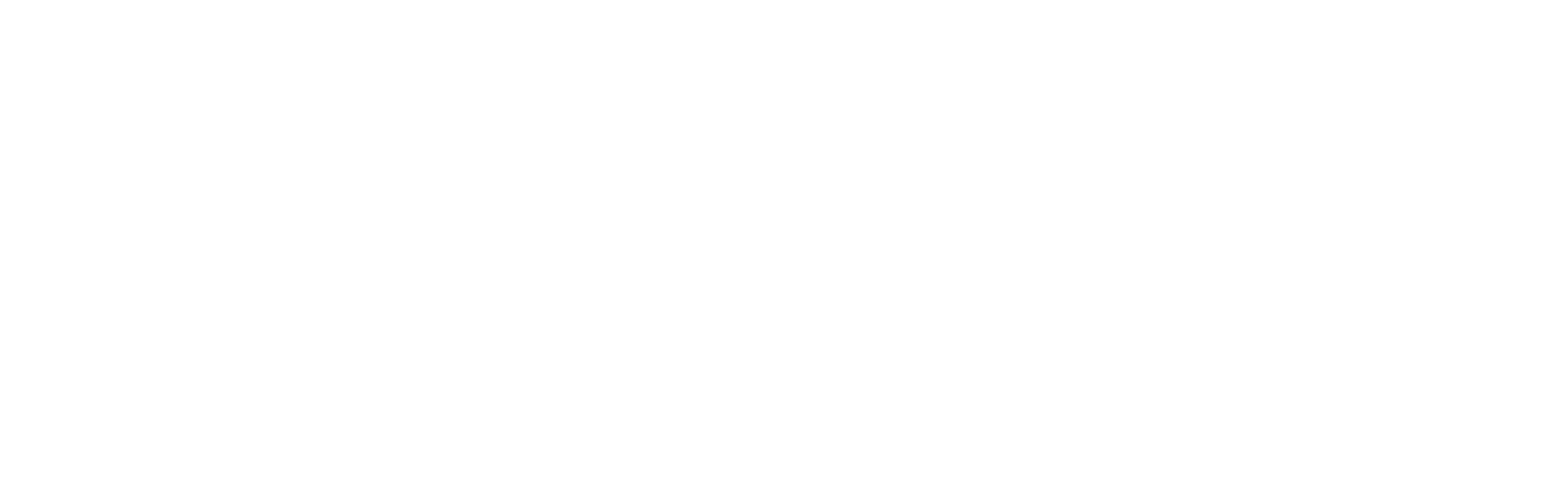
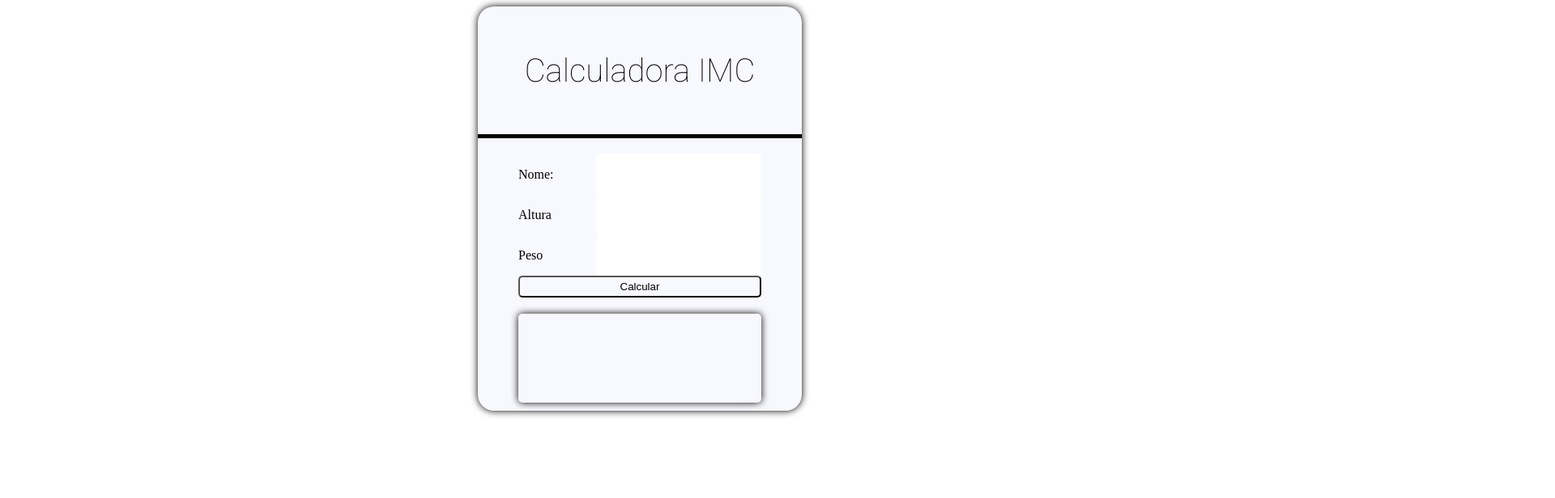
Before and after one commit to IgorSilveira09/Calculadora-IMC, a plain HTML site: page index.html in a window 1280 px wide. Shown: the top 616 px of the page at 81% size, 1920 px wide, since content can reach past the window. Drawn offline with Linux system fonts and the light colour scheme.

Commit message:
Ajuste css
Alinhando css

```diff
--- a/style.css
+++ b/style.css
@@ -1,12 +1,13 @@
 main{
-    display: flex;
-    width: 100vw;
-    height: 100vw;
-    justify-content: center;
-    align-items: center;
+    width: 100px;
+    height: 100px;
     position: absolute;
-    left: 50%;
-    top: 50%;
+    bottom: 10;
+    right: 0;
+    left: 0;
+    top: 10;
+    margin: auto;
+
 
     }
 
```
